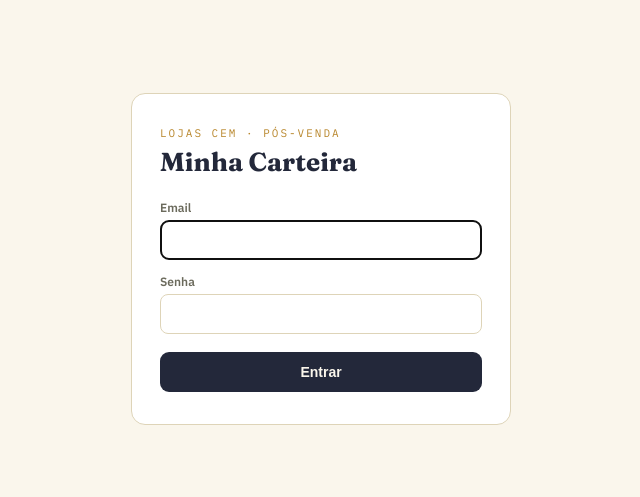
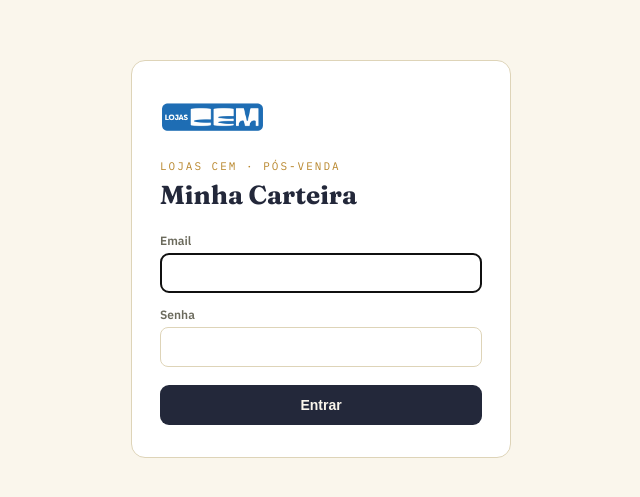
Before and after one commit to comoquefazmarketing-bot/Lojas-CEM-P-s-venda-Minha-Carteira, a Next.js app: page /login in a window 1280 px wide. Shown: the part 141-638 px from the top of the page, without its empty margins (319-959 px from the left). Built offline with nearby package versions, Linux system fonts and the light colour scheme; no server answers.

Commit message:
Adiciona logo das Lojas CEM na tela de login e no topo da carteira

```diff
--- a/src/app/globals.css
+++ b/src/app/globals.css
@@ -39,6 +39,11 @@
   border: 1px solid var(--line);
   border-radius: 14px;
   padding: 32px 28px;
+}
+.auth-logo {
+  height: 48px;
+  width: auto;
+  margin-bottom: 14px;
 }
 .auth-eyebrow {
   font-family: 'IBM Plex Mono', monospace;
@@ -94,6 +99,7 @@
 }
 
 .top-header { display:flex; justify-content:space-between; align-items:flex-start; margin-bottom:18px; gap:12px; flex-wrap: wrap; }
+.header-logo { height: 36px; width: auto; margin-bottom: 8px; }
 .eyebrow { font-family:'IBM Plex Mono', monospace; font-size:11px; letter-spacing:2px; color: var(--gold); text-transform: uppercase; margin-bottom:4px; }
 .title { font-family:'Fraunces', serif; font-weight:700; font-size:28px; margin:0; line-height:1.1; }
 .subtitle { color: var(--ink-soft); font-size:13px; margin-top:4px; }
--- a/src/app/login/LoginForm.tsx
+++ b/src/app/login/LoginForm.tsx
@@ -29,6 +29,7 @@
   return (
     <div className="auth-shell">
       <div className="auth-card">
+        <img src="/logo-lojas-cem.png" alt="Lojas CEM" className="auth-logo" />
         <div className="auth-eyebrow">Lojas CEM · Pós-venda</div>
         <h1 className="auth-title">Minha Carteira</h1>
         {error && <div className="auth-error">{error}</div>}
--- a/src/components/CarteiraApp.tsx
+++ b/src/components/CarteiraApp.tsx
@@ -548,6 +548,7 @@
         <>
           <div className="top-header">
             <div>
+              <img src="/logo-lojas-cem.png" alt="Lojas CEM" className="header-logo" />
               <div className="eyebrow">Lojas CEM · Pós-venda</div>
               <h1 className="title">Minha Carteira</h1>
               <div className="subtitle">{userEmail} · {stats.total} cliente{stats.total !== 1 ? 's' : ''}</div>
```
Also changed, not shown: public/logo-lojas-cem.png (added).
